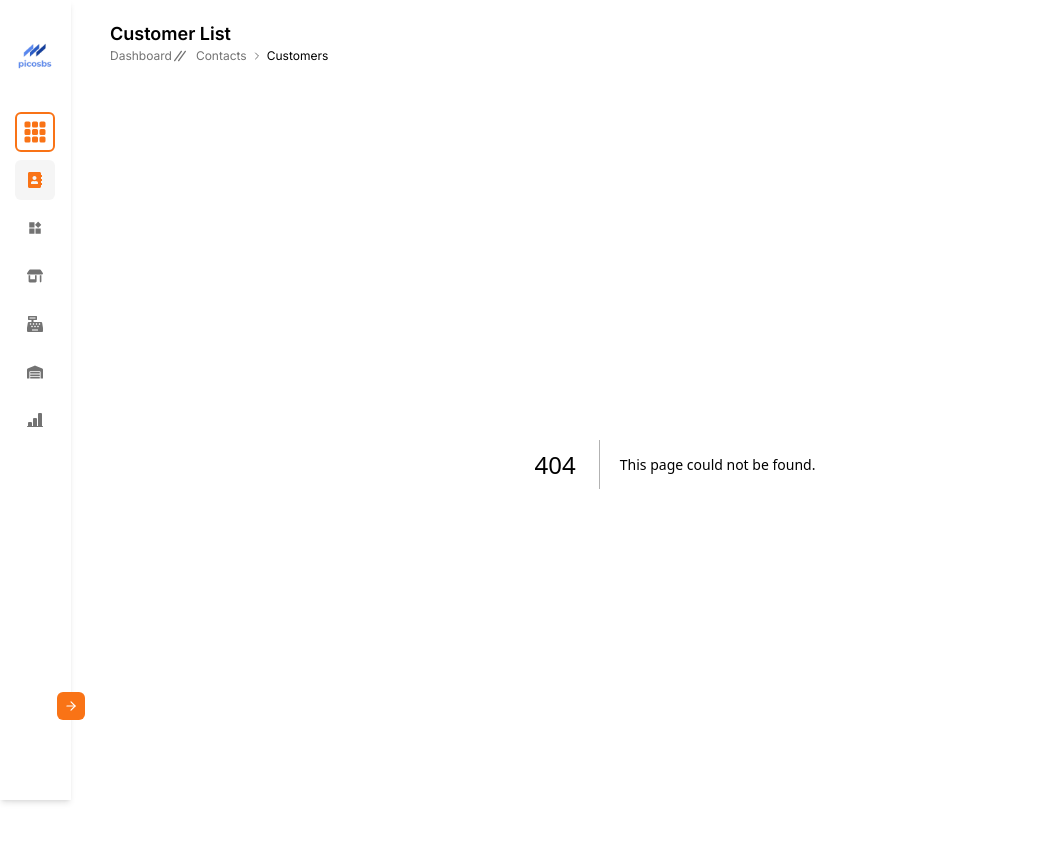
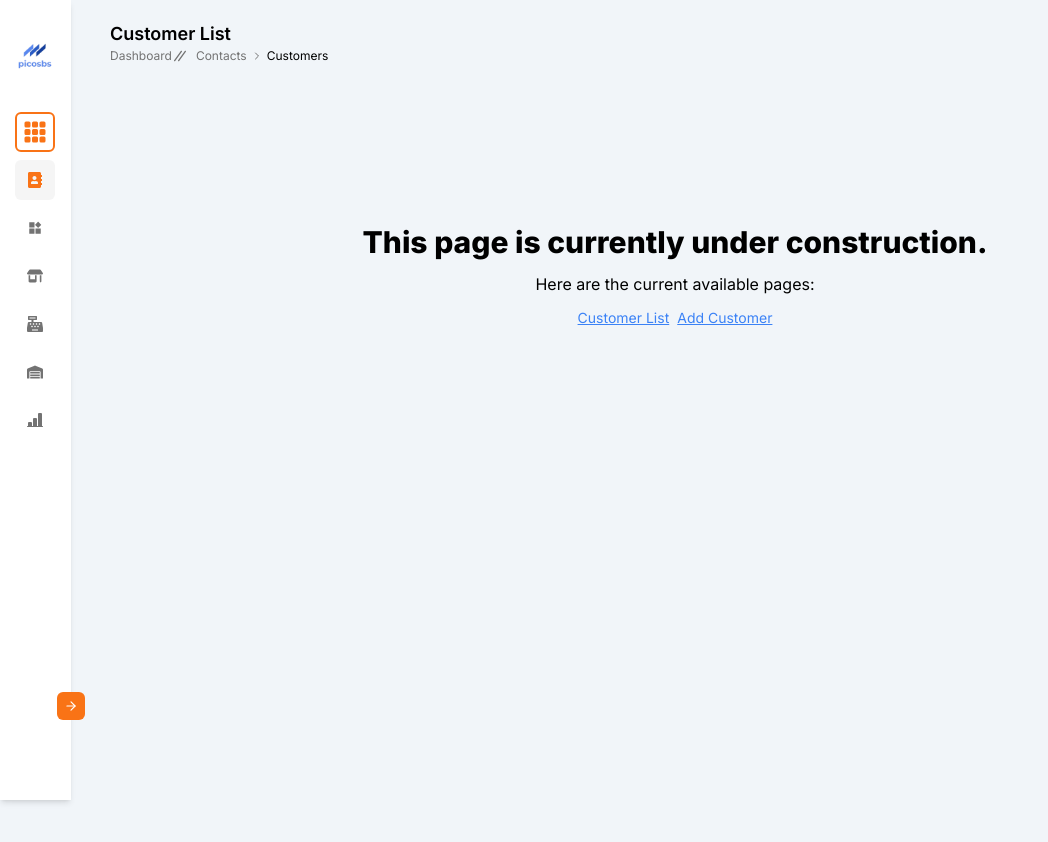
Before and after one commit to HTLA380/MijnUI_Template, a Next.js app: page /contacts/customers in a window 1280 px wide. Before the commit this address had no page. Shown: the top 842 px of the page, without its empty margins (0-1048 px from the left). After the commit the page ends 800 px from the top, so only its background shows below. Built offline with nearby package versions, Linux system fonts and the light colour scheme.

Commit message:
feat: add under developed pages handler

```diff
--- /dev/null
+++ b/src/app/[...routes]/page.tsx
@@ -0,0 +1,33 @@
+"use client";
+
+import Link from "next/link";
+import { notFound, usePathname } from "next/navigation";
+
+import { isExistingUrl } from "@/_constants/SIDEBAR_DATA";
+
+export default function NotFound() {
+  // Get the current pathname
+  const pathname = usePathname();
+
+  // If the pathname doesn't match any link, show a 404 page
+  if (!isExistingUrl(pathname)) {
+    notFound();
+  }
+
+  return (
+    <main className="w-full mt-40 flex items-center justify-center">
+      <div className="flex items-center gap-3 flex-col justify-center">
+        <h3 className="text-3xl font-extrabold">This page is currently under construction.</h3>
+        <p>Here are the current available pages:</p>
+        <div className="flex items-center gap-2 text-sm">
+          <Link className="text-blue-500 hover:text-blue-700 underline" href={"/contacts/customers/"}>
+            Customer List
+          </Link>
+          <Link className="text-blue-500 hover:text-blue-700 underline" href={"/contacts/customers/create"}>
+            Add Customer
+          </Link>
+        </div>
+      </div>
+    </main>
+  );
+}
```
